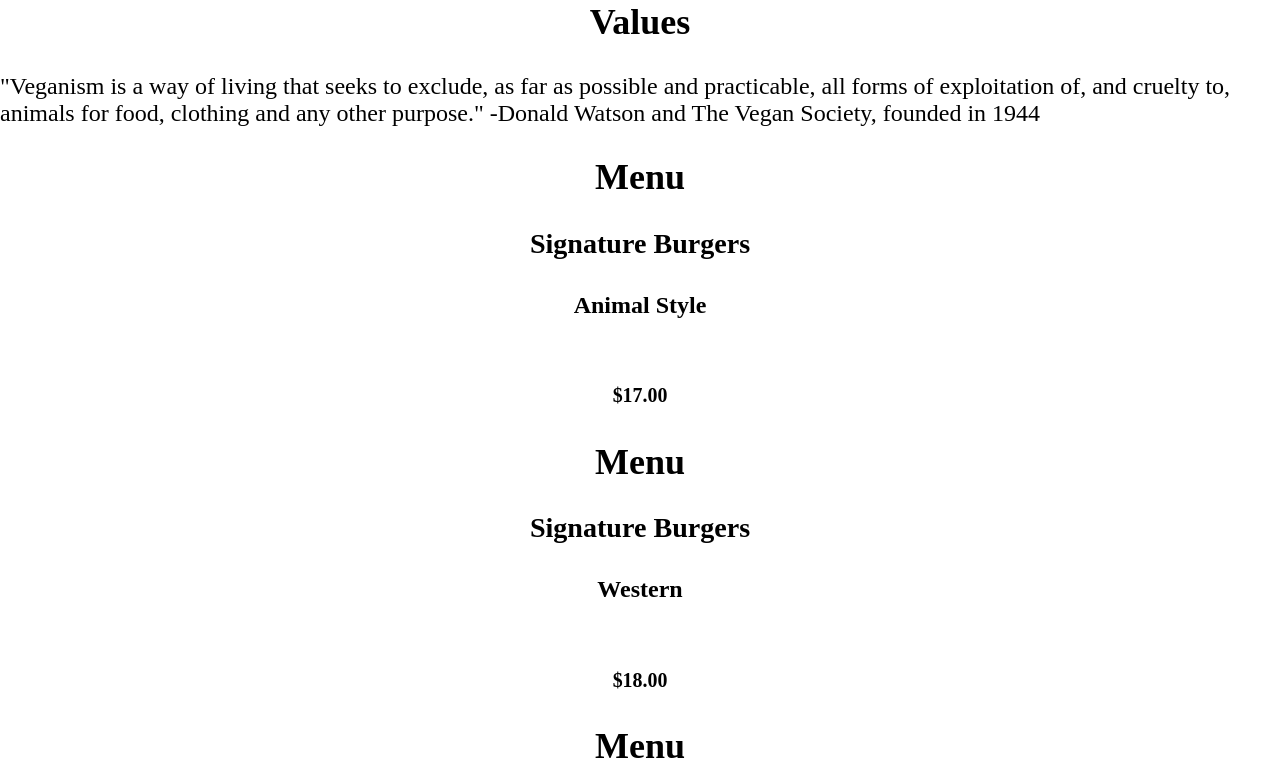
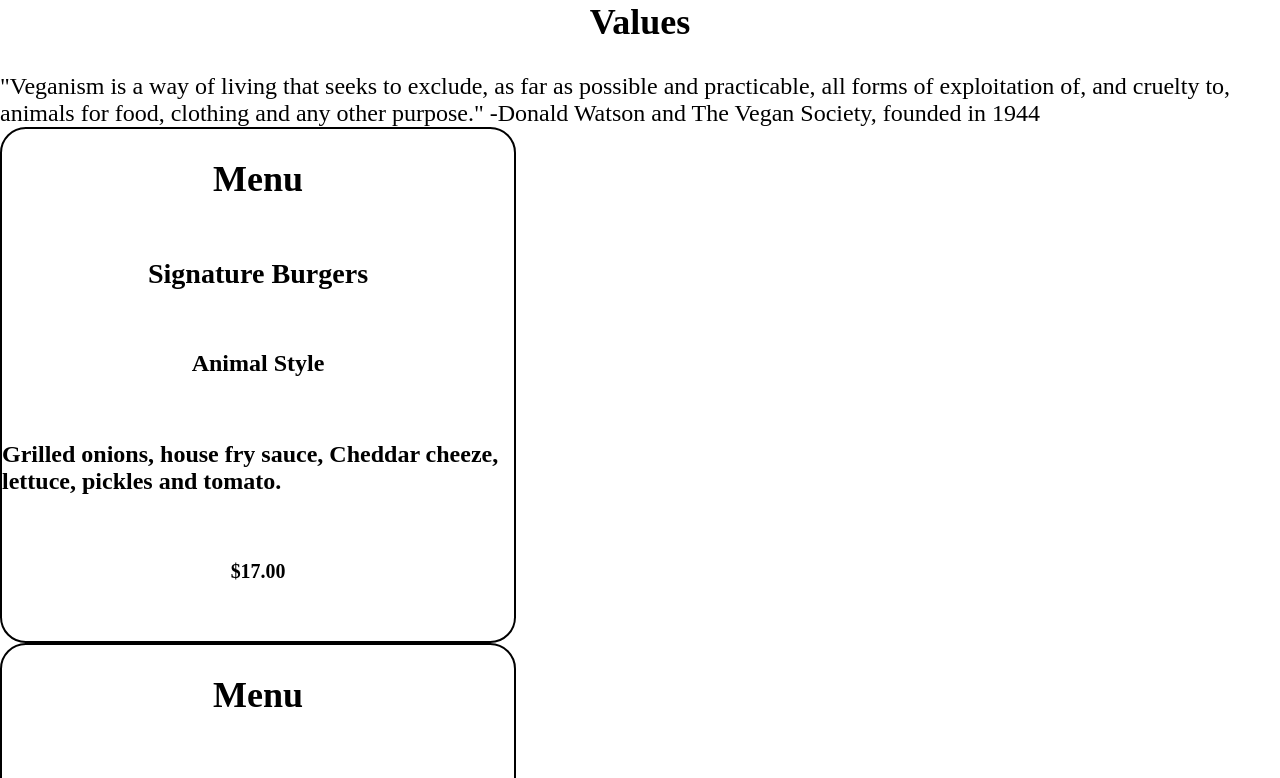
Before and after one commit to jazzminceleste/Final-Project-React-App, a React (Vite) app: page / in a window 1280 px wide. Shown: the part 520-1298 px from the top of the page. Built offline with nearby package versions, Linux system fonts and the light colour scheme.

Commit message:
10 created menu card

```diff
--- a/src/App.css
+++ b/src/App.css
@@ -110,3 +110,14 @@ a {
   height: 400px;
   border-radius: 2%; */
 }
+
+.menu-card {
+  height: 40vw;
+  width: 40vw;
+  border: 2px solid black;
+  border-radius: 5%;
+  display: flex;
+  flex-direction: column;
+  align-items: center;
+
+}
--- a/src/components/Menu.jsx
+++ b/src/components/Menu.jsx
@@ -3,11 +3,11 @@
 const Menu = (props) => {
 
   return (
-    <div>
+    <div className="menu-card">
       <h2>Menu</h2>
       <h3 className='flex-ctr'>{props.items.category}</h3>
       <h4 className='flex-ctr'>{props.items.name}</h4>
-      <h4 className='flex-ctr'>{props.items.descriptions}</h4>
+      <h4 className='flex-ctr'>{props.items.description}</h4>
       <h5 className='flex-ctr'>{props.items.price}</h5>
     </div>
   )
```
